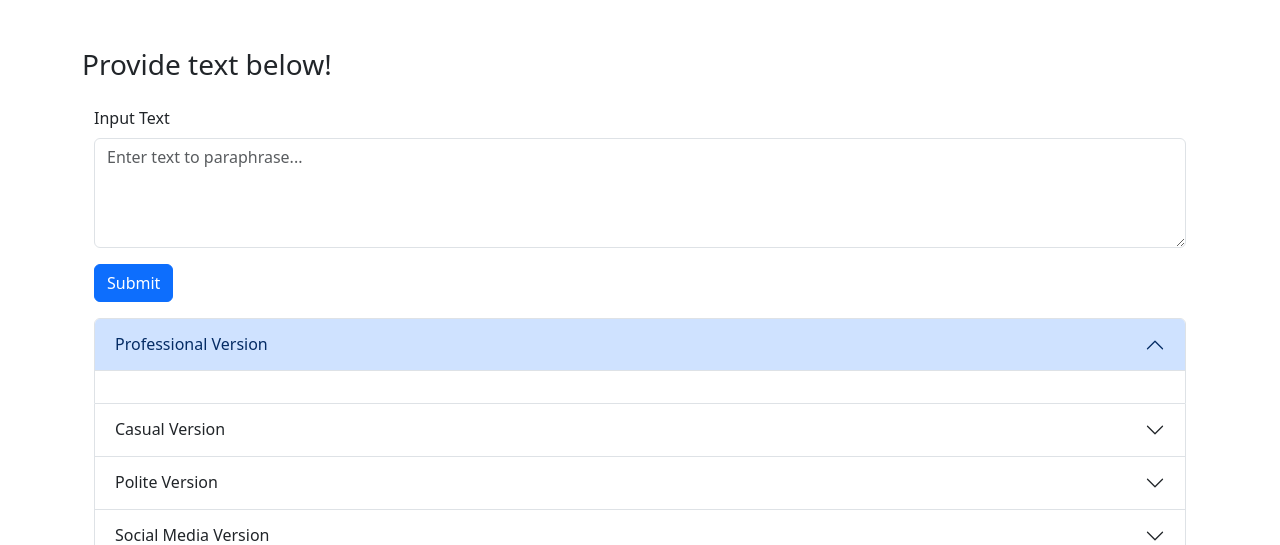
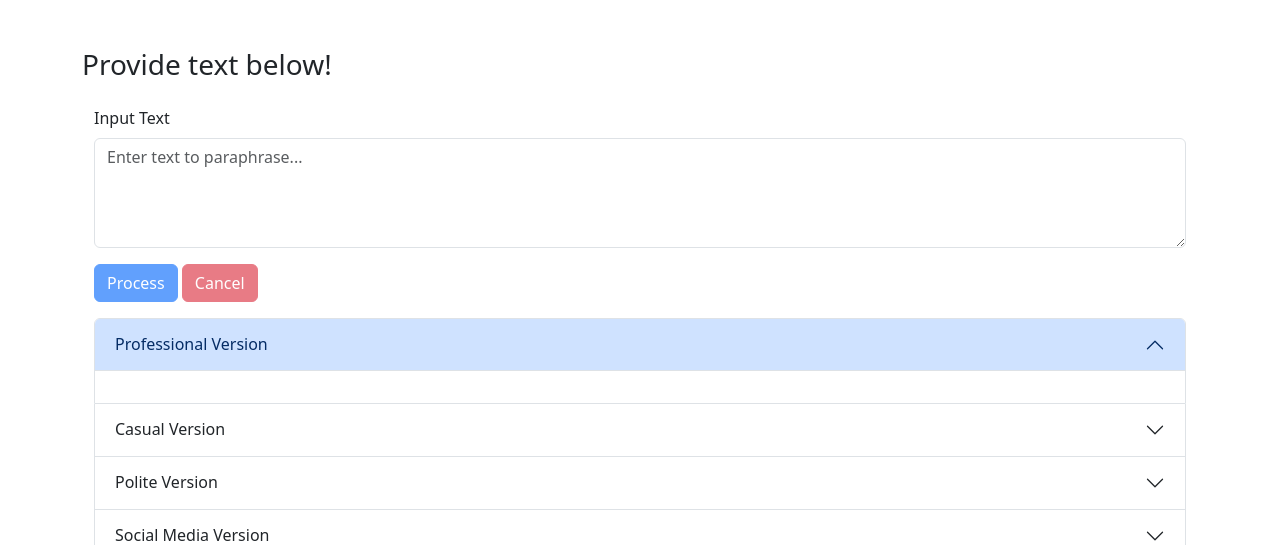
Before and after one commit to ChrisPerezLebron/LLM-Paraphrase, a Flask app: page / in a window 1280 px wide. Shown: the top 545 px of the page. Run offline with Flask 3, Linux system fonts and the light colour scheme.

Commit message:
Create cancel button and improve button logic

```diff
--- a/templates/index.html
+++ b/templates/index.html
@@ -21,7 +21,8 @@
                 <label for="input_text" class="form-label">Input Text</label>
                 <textarea class="form-control" id="input_text" rows="4" placeholder="Enter text to paraphrase..."></textarea>
             </div>
-            <button onclick="onSubmit()" class="btn btn-primary">Submit</button>
+            <button onclick="onSubmit()" id='submit_button' class="btn btn-primary" disabled>Process</button>
+            <button onclick="onCancel()" id='cancel_button' type="button" class="btn btn-danger" disabled>Cancel</button>
         </div>
 
         <div class="container">
@@ -80,14 +81,35 @@
     <!-- bootstrap import -->
     <script src="https://cdn.jsdelivr.net/npm/bootstrap@5.3.8/dist/js/bootstrap.bundle.min.js" integrity="sha384-FKyoEForCGlyvwx9Hj09JcYn3nv7wiPVlz7YYwJrWVcXK/BmnVDxM+D2scQbITxI" crossorigin="anonymous"></script>
     <script>
+        var controller = new AbortController();
+
+
+        //handle cancel button click
+        function onCancel() {
+            controller.abort();
+            controller = new AbortController();
+            document.getElementById("submit_button").disabled = false;
+            document.getElementById("cancel_button").disabled = true;
+
+
+        }
+
+        //handle submit button click
         function onSubmit(){
             console.log("button clicked");
 
+            var signal = controller.signal;
+
+
             inputText = document.getElementById("input_text").value;
+
+            document.getElementById("submit_button").disabled = true;
+            document.getElementById("cancel_button").disabled = false;
 
             console.log(inputText);
             fetch("/api/paraphrase", {
                 method: "POST",
+                signal: signal,
                 headers: { "Content-Type": "application/json" },
                 body: JSON.stringify({ text: inputText})
             })
@@ -109,8 +131,28 @@
                 socialMediaDiv = document.getElementById("socialMediaDiv");
                 socialMediaDiv.innerHTML = data['social-media'];
 
+                document.getElementById("submit_button").disabled = false;
+                document.getElementById("cancel_button").disabled = true;
             });
         }
+
+        //event listener to modify submit button state
+        document.addEventListener("DOMContentLoaded", function() {
+            const textarea = document.getElementById("input_text");
+            const button = document.getElementById("submit_button");
+
+            // Initially disable the button
+            button.disabled = true;
+
+            // Listen for input events
+            textarea.addEventListener("input", function() {
+                if (textarea.value.trim() !== "") {
+                    button.disabled = false; // Enable button
+                } else {
+                    button.disabled = true; // Disable button
+                }
+            });
+        });
     </script>
 
 </body>
```
